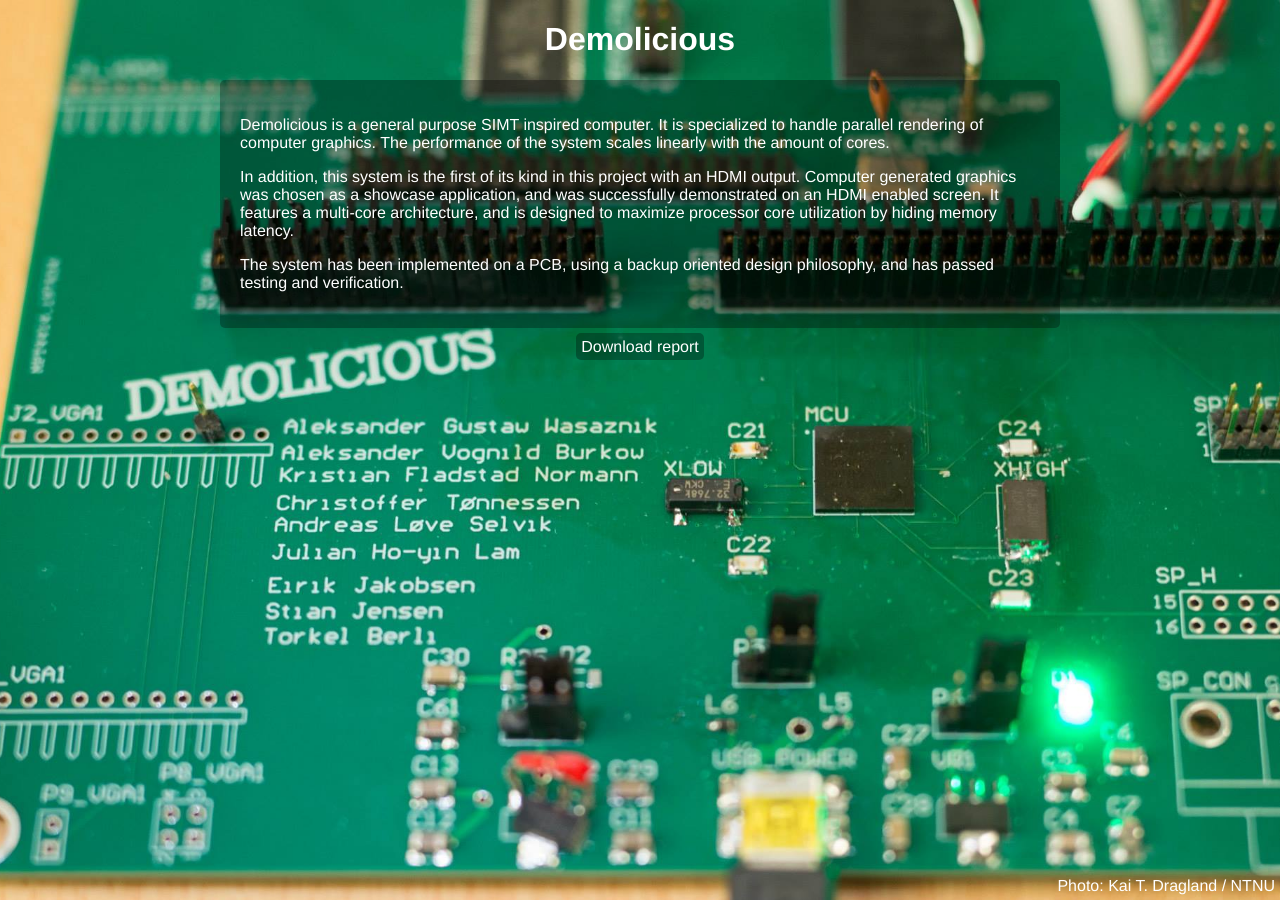
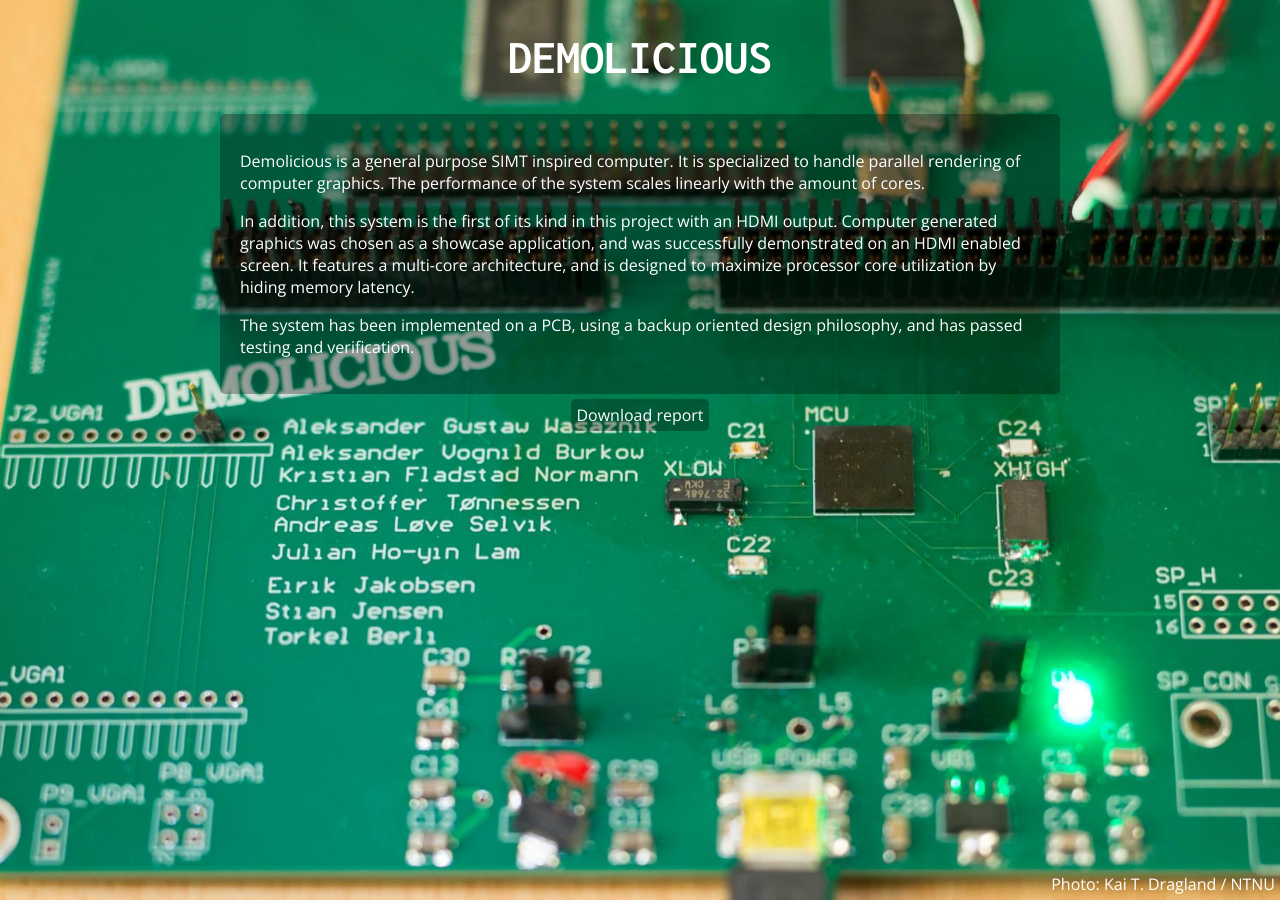
Before and after one commit to dmpro2014/dmpro2014.github.io, a Jekyll site: the page built from index.html, in a window 1280 px wide. Built offline with Jekyll 4.4.1, drawn with Linux system fonts in a browser that asks for light colours.

Commit message:
Add custom fonts

```diff
--- a/_layouts/default.html
+++ b/_layouts/default.html
@@ -2,10 +2,11 @@
 <html>
   <head>
     <title>Demolicious</title>
+    <link href='https://fonts.googleapis.com/css?family=Inconsolata:700|Open+Sans:400,600,400italic' rel='stylesheet' type='text/css'>
     <link rel="stylesheet" type="text/css" href="css/style.css" />
   </head>
   <body>
-    <h1>Demolicious</h1>
+    <h1 class="title">Demolicious</h1>
 
     {{ content }}
 
--- /dev/null
+++ b/_sass/typography.scss
@@ -0,0 +1,13 @@
+body {
+  font-family: 'Open Sans', helvetica, arial, sans-serif;
+}
+
+h1, h2, h3, h4 {
+  font-family: 'Inconsolata', consolas, monospace;
+  font-weight: 700;
+}
+
+h1.title {
+  font-size: 3em;
+  text-transform: uppercase;
+}
--- a/css/style.scss
+++ b/css/style.scss
@@ -1,5 +1,7 @@
 ---
 ---
+
+@import "typography";
 
 html, body {
   margin: 0;
@@ -11,7 +13,6 @@
   background: url('/demolicious.jpg') no-repeat center;
   background-size: cover;
   color: white;
-  font-family: helvetica, arial, sans-serif;
   text-align: center;
 }
 
```
